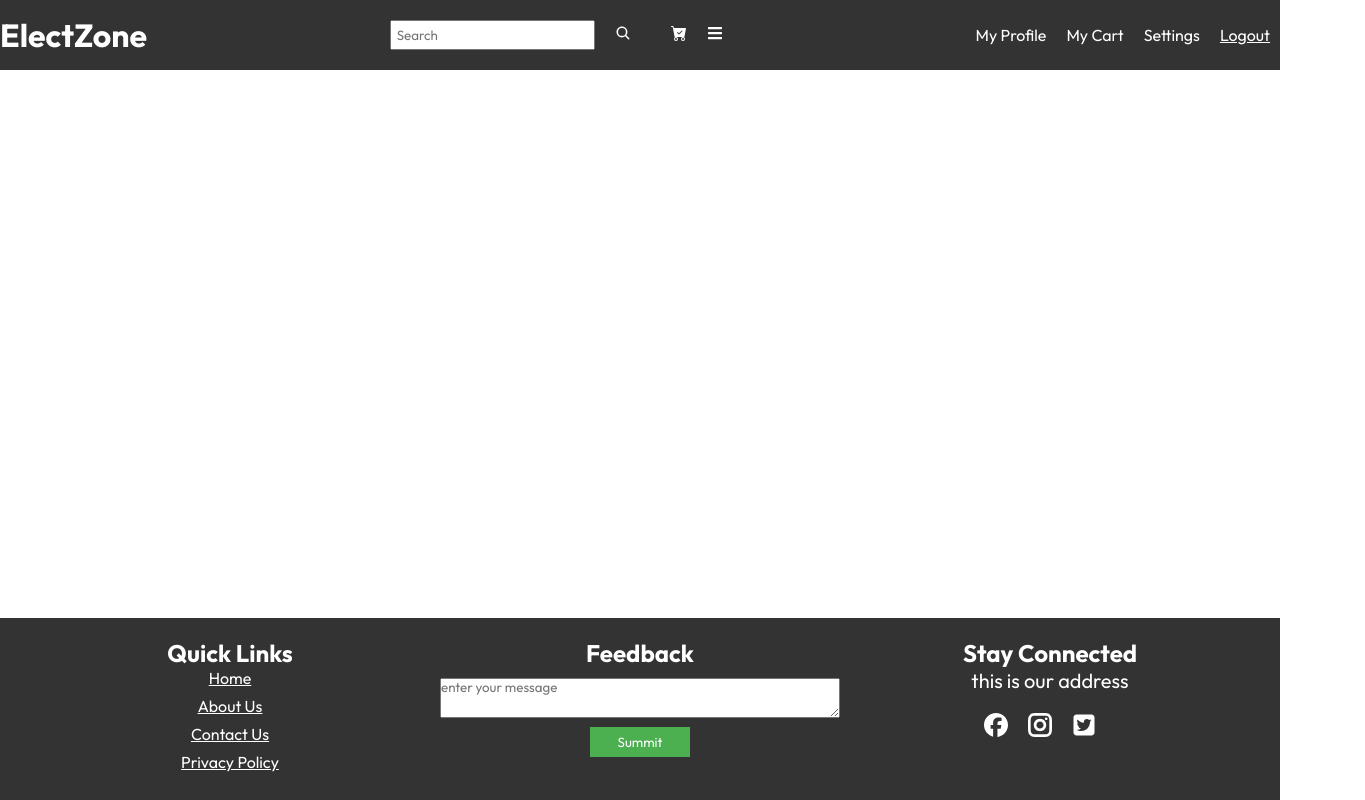
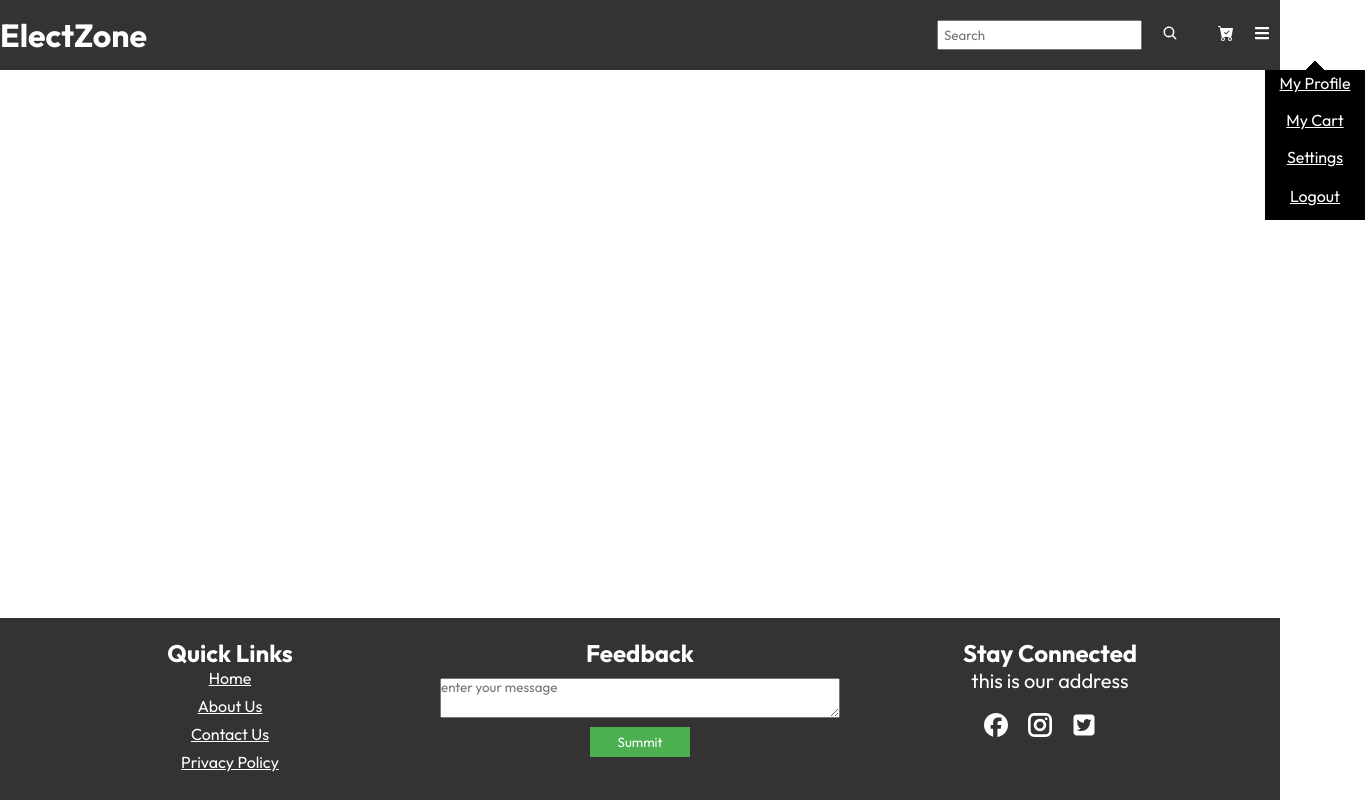
Before and after one commit to vishalsuriya/ElectZone, a React (Create React App) app in the folder my-app/: page /Login in a window 1280 px wide. Both pictures are taken after a click on the item 1262 px from the left and 35 px from the top of the page. Shown: the whole page, 1365 px wide, since content can reach past the window. Built offline with nearby package versions, Linux system fonts and the light colour scheme.

Commit message:
Navbar2 changes

```diff
--- a/my-app/src/Components/Navbar2.jsx
+++ b/my-app/src/Components/Navbar2.jsx
@@ -39,15 +39,23 @@ function Navbar2() {
         </li>
       </ul>
       {showMenu && (
-        <div className="menu">
-          <ul>
-            <li>My Profile</li>
-            <li>My Cart</li>
-            <li>Settings</li>
-            <Link to={"/"}>
-              <li>Logout</li>
-            </Link>
-          </ul>
+        <div className="dropdown-menu">
+          <ol>
+            <li className="menu-item">
+              <Link to="/profile">My Profile</Link>
+            </li>
+            <li className="menu-item">
+              <Link to="/cart">My Cart</Link>
+            </li>
+            <li className="menu-item">
+              <Link to="/settings">Settings</Link>
+            </li>
+            <li className="menu-item">
+              <Link to="/">
+               <li className="menu-item">Logout</li>
+              </Link>
+            </li>
+          </ol>
         </div>
       )}
     </div>
```
